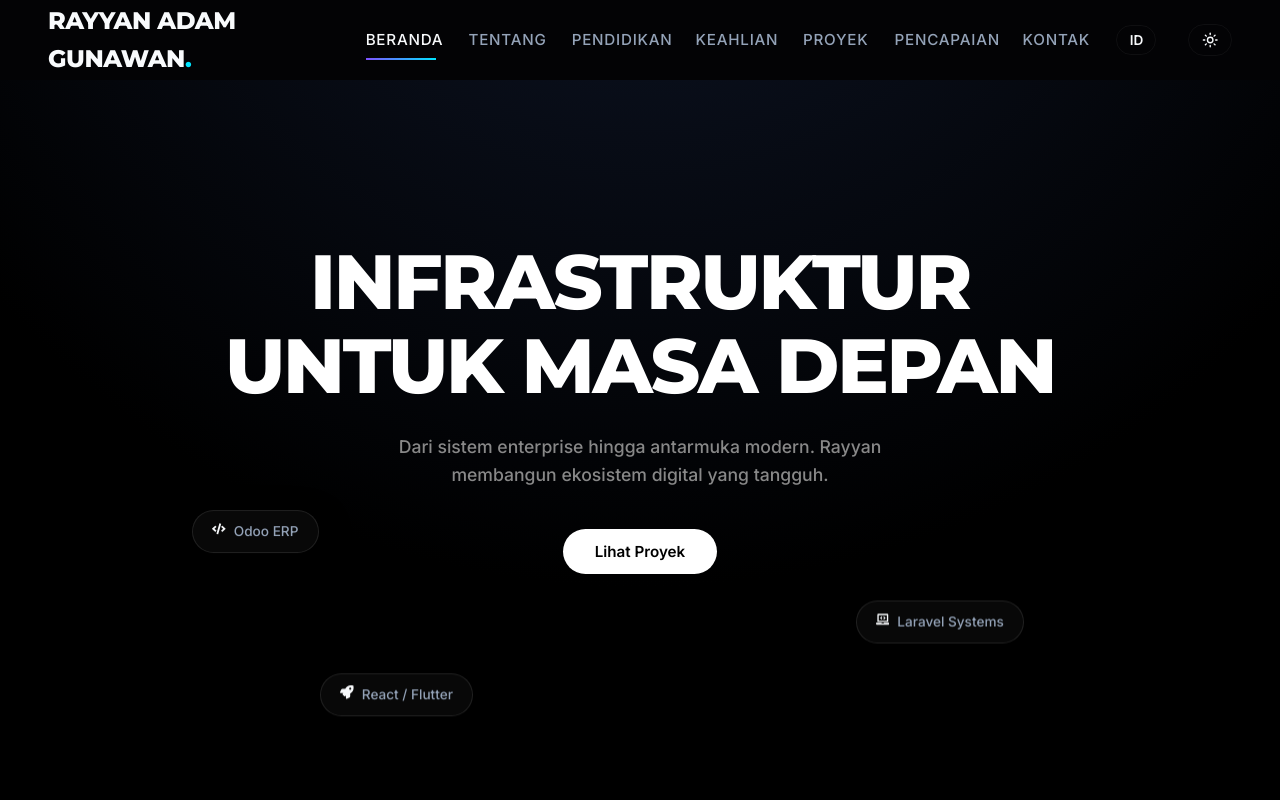
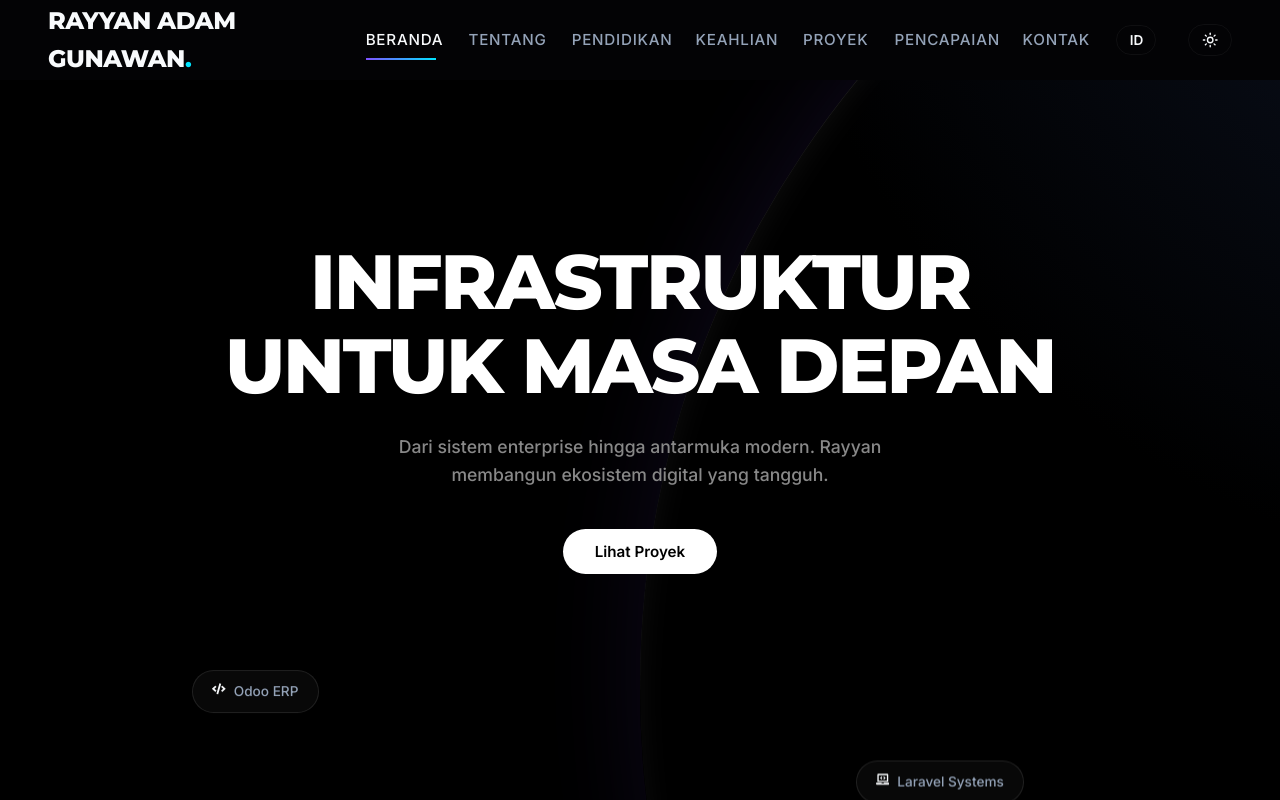
Before and after one commit to rayyanadamgunawan/portofolio_rayyan, a React (Vite) app: page / in a window 1280 px wide. Shown: the top 800 px of the page. Built offline with nearby package versions, Linux system fonts and the light colour scheme.

Commit message:
feat: add scroll parallax effects to hero section (text, planet, tags)

```diff
--- a/src/pages/Home.jsx
+++ b/src/pages/Home.jsx
@@ -1,5 +1,5 @@
 import React, { useContext, useRef } from 'react';
-import { motion, useInView } from 'framer-motion';
+import { motion, useInView, useScroll, useTransform } from 'framer-motion';
 import { useNavigate } from 'react-router-dom';
 import { FaCode, FaLaptopCode, FaRocket } from 'react-icons/fa';
 import { SiJavascript, SiReact, SiTailwindcss, SiNodedotjs, SiPython } from 'react-icons/si';
@@ -91,6 +91,11 @@ const Home = () => {
   const navigate = useNavigate();
   const { lang } = useContext(LangContext);
 
+  const { scrollY } = useScroll();
+  const textY = useTransform(scrollY, [0, 1000], [0, -150]);
+  const planetY = useTransform(scrollY, [0, 1000], [0, 300]);
+  const tagsY = useTransform(scrollY, [0, 1000], [0, 150]);
+
   const sectionStyle = {
     padding: '8rem 5%',
     maxWidth: '1200px',
@@ -115,7 +120,8 @@ const Home = () => {
       }}>
 
         {/* Typografi Tengah Atas */}
-        <div style={{
+        <motion.div style={{
+          y: textY,
           position: 'relative',
           zIndex: 20,
           display: 'flex',
@@ -176,10 +182,11 @@ const Home = () => {
               {lang === 'id' ? 'Lihat Proyek' : 'View Projects'}
             </button>
           </motion.div>
-        </div>
+        </motion.div>
 
         {/* Planet Raksasa di Bawah */}
-        <div style={{
+        <motion.div style={{
+          y: planetY,
           position: 'absolute',
           bottom: '-60vw',
           left: '50%',
@@ -200,12 +207,14 @@ const Home = () => {
             background: 'linear-gradient(to top, rgba(127, 82, 255, 0.2), transparent)',
             filter: 'blur(20px)', pointerEvents: 'none'
           }}/>
-        </div>
+        </motion.div>
 
         {/* Floating Tags (Badge ala Moto Card) */}
-        <FloatingTag top="55%" left="15%" text="Odoo ERP" icon={<FaCode />} delay={0} />
-        <FloatingTag top="65%" right="20%" text="Laravel Systems" icon={<FaLaptopCode />} delay={1.5} />
-        <FloatingTag top="75%" left="25%" text="React / Flutter" icon={<FaRocket />} delay={0.8} />
+        <motion.div style={{ y: tagsY, position: 'absolute', width: '100%', height: '100%', pointerEvents: 'none', zIndex: 10 }}>
+          <FloatingTag top="55%" left="15%" text="Odoo ERP" icon={<FaCode />} delay={0} />
+          <FloatingTag top="65%" right="20%" text="Laravel Systems" icon={<FaLaptopCode />} delay={1.5} />
+          <FloatingTag top="75%" left="25%" text="React / Flutter" icon={<FaRocket />} delay={0.8} />
+        </motion.div>
 
       </section>
 
```
